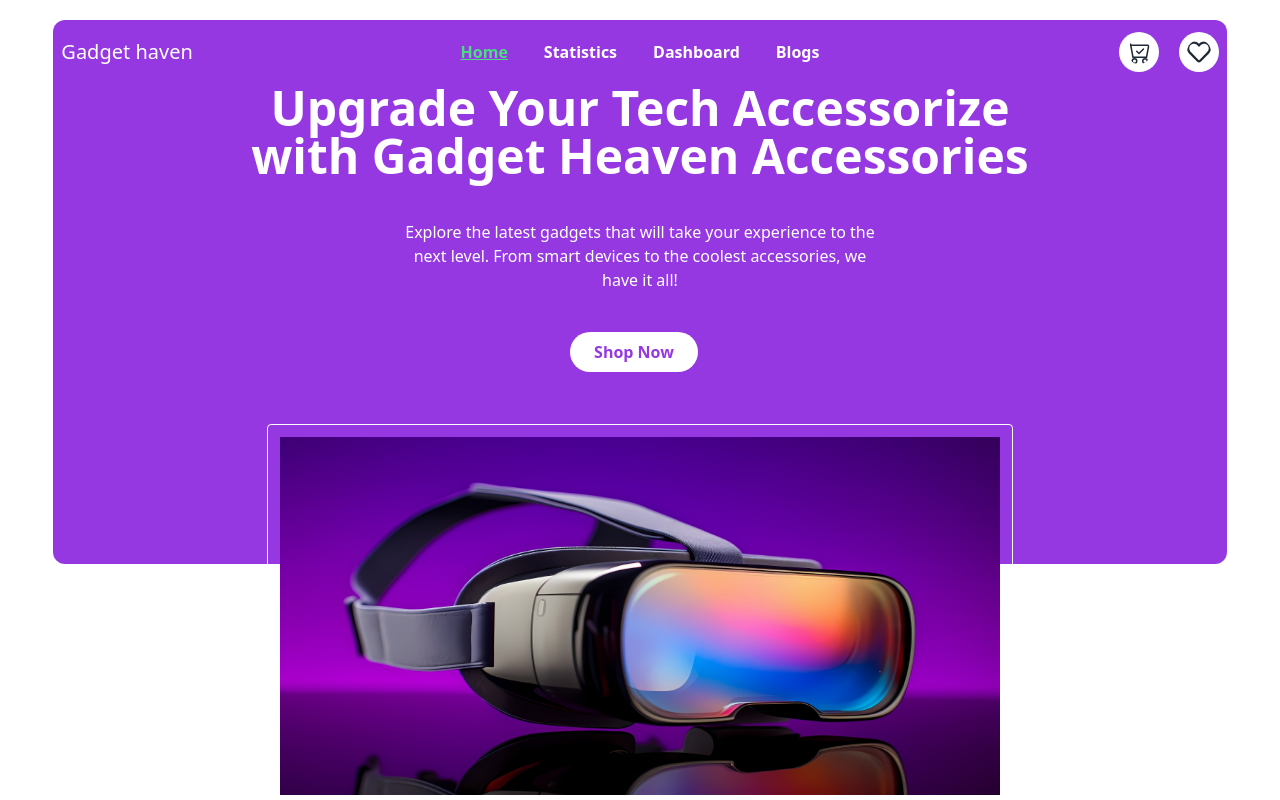
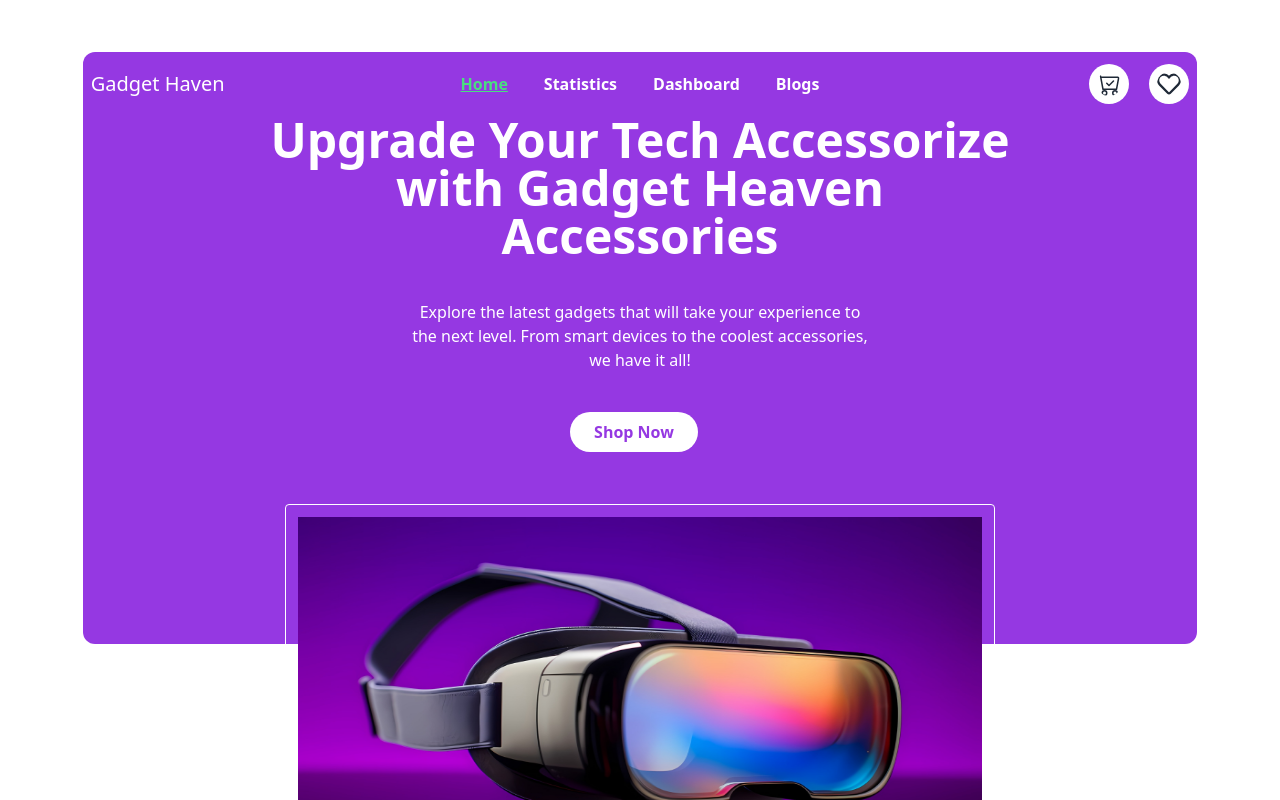
Before and after one commit to programming-hero-web-course-4/b10a8-gadget-heaven-Shakil000, a React (Vite) app: page / in a window 1280 px wide. Shown: the top 800 px of the page. Built offline with nearby package versions, Linux system fonts and the light colour scheme.

Commit message:
update helmet

```diff
--- a/package.json
+++ b/package.json
@@ -14,6 +14,8 @@
     "match-sorter": "^7.0.0",
     "react": "^18.3.1",
     "react-dom": "^18.3.1",
+    "react-helmet": "^6.1.0",
+    "react-helmet-async": "^2.0.5",
     "react-hot-toast": "^2.4.1",
     "react-icons": "^5.3.0",
     "react-router-dom": "^6.27.0",
--- a/src/components/Blogs.jsx
+++ b/src/components/Blogs.jsx
@@ -1,12 +1,18 @@
 import React from 'react';
 import hake from '../../src/assets/hc.webp'
 import Head from './Head';
+import { Helmet } from 'react-helmet';
 
 
 
 const Blogs = () => {
     return (
         <div className='max-w-screen-xl mx-auto'>
+            <Helmet>
+                <title>
+                    Blogs | Gadget Haven
+                </title>
+            </Helmet>
             <Head></Head>
             <div>
             <div>
--- a/src/layouts/MainLayout.jsx
+++ b/src/layouts/MainLayout.jsx
@@ -3,6 +3,7 @@ import toast, { Toaster } from 'react-hot-toast';
 // import Navbar from '../components/Navbar';
 import Footer from '../components/Footer';
 import { Outlet } from 'react-router-dom';
+
 
 const MainLayout = () => {
     return (
--- a/src/main.jsx
+++ b/src/main.jsx
@@ -3,10 +3,13 @@ import { createRoot } from 'react-dom/client'
 import './index.css'
 import { RouterProvider} from 'react-router-dom'
 import routes from './routes/Routes'
+import { Helmet, HelmetProvider } from 'react-helmet-async';
 
 
 createRoot(document.getElementById('root')).render(
   <StrictMode>
+    <HelmetProvider>
     <RouterProvider router={routes}></RouterProvider>
+    </HelmetProvider>
   </StrictMode>,
 )
--- a/src/pages/Dashboard.jsx
+++ b/src/pages/Dashboard.jsx
@@ -5,6 +5,7 @@ import { getProducts, removeProducts } from "../Utilities";
 import DashboardProduct from "../components/DashboardProduct";
 import { Link } from "react-router-dom";
 import Swal from "sweetalert2";
+import { Helmet } from "react-helmet";
 
 const Dashboard = () => {
   const [selectedProduct, setSelectedProduct] = useState([]);
@@ -62,6 +63,11 @@ const Dashboard = () => {
 
   return (
     <div>
+      <Helmet>
+        <title>
+          Dashboard | Gadget haven
+        </title>
+      </Helmet>
       <Head />
       <div className="bg-[#9538E2] w-12/12 mx-auto">
         <Navbar
--- a/src/pages/Home.jsx
+++ b/src/pages/Home.jsx
@@ -1,20 +1,21 @@
 import React, { useEffect, useState } from 'react';
 import Banner from '../components/Banner';
 import Heading from '../components/Heading';
-import { Link, NavLink, Outlet, useLoaderData } from 'react-router-dom';
+import { Link, NavLink, useLoaderData } from 'react-router-dom';
 import Categories from '../components/Categories';
 import Navbar from '../components/Navbar';
 import { BsCartCheck } from "react-icons/bs";
 import { FaRegHeart } from "react-icons/fa";
+import { FiMenu } from "react-icons/fi"; // Menu icon import
 import { getProducts } from '../Utilities';
 import { wishGetProducts } from '../Utilities/wish';
+import { Helmet } from 'react-helmet';
 
 const Home = () => {
-
     const categories = useLoaderData();
-
     const [cartCount, setCartCount] = useState(0);
     const [wishCartCount, setWishCartCount] = useState(0);
+    const [isMenuOpen, setIsMenuOpen] = useState(false); // State for dropdown menu
 
     useEffect(() => {
         // Retrieve the cart items and set the count
@@ -27,17 +28,27 @@ const Home = () => {
         setWishCartCount(wishCartItems.length);
     }, []);
 
+    // Toggle menu function
+    const toggleMenu = () => {
+        setIsMenuOpen(!isMenuOpen);
+    };
+
     return (
-        <div>
-
-            <Navbar name={'Gadget haven'}
+        <div className="p-4 md:p-6 lg:p-8">
+          <Helmet>
+            <title>
+              Home | Gadget Haven
+            </title>
+          </Helmet>
+            <Navbar
+                name={'Gadget Haven'}
                 icons={
                     <ul className='flex gap-5 relative'>
                         <li className="relative">
                             <Link to="/dashboard" aria-label="Shopping Cart">
-                      <BsCartCheck className="rounded-full bg-white h-10 w-10 p-2" />
+                                <BsCartCheck className="rounded-full bg-white h-8 w-8 p-2 md:h-10 md:w-10" />
                                 {cartCount > 0 && (
-                          <p className='absolute top-5 right-2 bg-red-500 text-white rounded-full px-2 text-xs'>
+                                    <p className='absolute top-0 right-0 bg-red-500 text-white rounded-full px-2 text-xs md:text-sm'>
                                         {cartCount}
                                     </p>
                                 )}
@@ -45,35 +56,36 @@ const Home = () => {
                         </li>
                         <li className="relative">
                             <Link to="/wishlist" aria-label="Wishlist">
-                      <FaRegHeart className="rounded-full bg-white h-10 w-10 p-2" />
+                                <FaRegHeart className="rounded-full bg-white h-8 w-8 p-2 md:h-10 md:w-10" />
                                 {wishCartCount > 0 && (
-                          <p className='absolute top-5 right-2 bg-red-500 text-white rounded-full px-2 text-xs'>
+                                    <p className='absolute top-0 right-0 bg-red-500 text-white rounded-full px-2 text-xs md:text-sm'>
                                         {wishCartCount}
                                     </p>
                                 )}
                             </Link>
                         </li>
                     </ul>
-
                 }
                 mainTitle={'Upgrade Your Tech Accessorize with Gadget Heaven Accessories'}
                 menu={
-                <ul className="space-x-9">
-          <NavLink to="/" className={({isActive}) => `font-bold ${isActive ? 'text-green-400 underline' : ''}`}>Home</NavLink>
-              <NavLink to="statistics" className={({isActive}) => `font-bold ${isActive ? 'text-green-400 underline' : ''}`}>Statistics</NavLink>
-              <NavLink to="dashboard" className={({isActive}) => `font-bold ${isActive ? 'text-green-400 underline' : ''}`}>Dashboard</NavLink>
-              <NavLink to="blog" className={({isActive}) => `font-bold ${isActive ? 'text-green-400 underline' : ''}`}>Blogs</NavLink>
-
+                    <div className="relative">
+                        <button onClick={toggleMenu} className="md:hidden text-2xl p-2">
+                            <FiMenu />
+                        </button>
+                        <ul className={`space-x-4 md:space-x-6 lg:space-x-9 flex flex-col md:flex-row items-start md:items-center ${isMenuOpen ? 'block' : 'hidden'} md:block`}>
+                            <NavLink to="/" className={({ isActive }) => `font-bold ${isActive ? 'text-green-400 underline' : ''}`}>Home</NavLink>
+                            <NavLink to="statistics" className={({ isActive }) => `font-bold ${isActive ? 'text-green-400 underline' : ''}`}>Statistics</NavLink>
+                            <NavLink to="dashboard" className={({ isActive }) => `font-bold ${isActive ? 'text-green-400 underline' : ''}`}>Dashboard</NavLink>
+                            <NavLink to="blog" className={({ isActive }) => `font-bold ${isActive ? 'text-green-400 underline' : ''}`}>Blogs</NavLink>
                         </ul>
+                    </div>
                 }
                 subTitle={'Explore the latest gadgets that will take your experience to the next level. From smart devices to the coolest accessories, we have it all!'}
-            button= 'Shop Now'>
-            </Navbar>
-            <Banner></Banner>
-
-            <Heading title={'Explore Cutting-Edge Gadgets'}></Heading>
-
-            <Categories categories={categories}></Categories>
+                button='Shop Now'
+            />
+            <Banner />
+            <Heading title={'Explore Cutting-Edge Gadgets'} />
+            <Categories categories={categories} />
         </div>
     );
 };
--- a/src/pages/Statistics.jsx
+++ b/src/pages/Statistics.jsx
@@ -3,10 +3,16 @@ import Navbar from "../components/Navbar";
 import Head from "../components/Head";
 import { Link } from "react-router-dom";
 import Example from "./States";
+import { Helmet } from "react-helmet";
 
 const Statistics = () => {
   return (
     <div>
+      <Helmet>
+        <title>
+          Statistics | Gadget Haven
+        </title>
+      </Helmet>
       <Head />
       <div className="bg-[#9538E2] w-12/12 mx-auto">
         <Navbar
--- a/src/routes/Routes.jsx
+++ b/src/routes/Routes.jsx
@@ -8,6 +8,7 @@ import ProductList from "../components/ProductList";
 import Details from "../pages/Details";
 import Wishlist from "../pages/wishList";
 import Blogs from "../components/Blogs";
+
 
 
 const routes = createBrowserRouter([
```
Also changed, not shown: 1 other file (tests, documents, lock files or other folders). Lines whose indentation alone changed are shown as unchanged.
